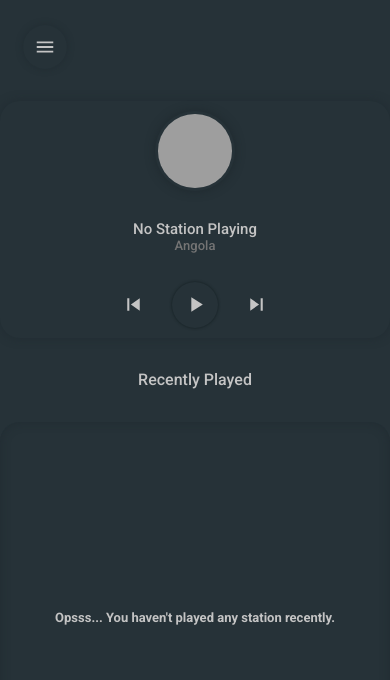
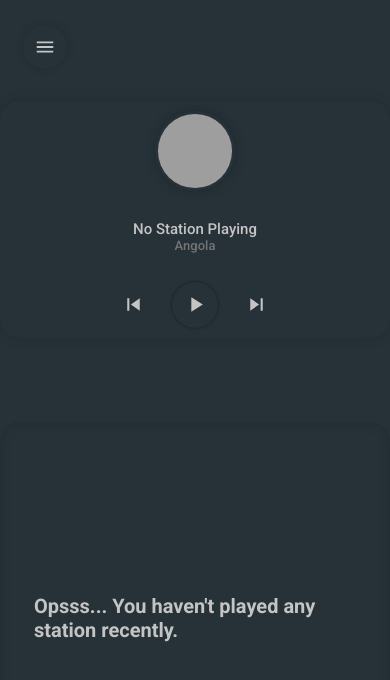
Before and after one commit to emanuelquerty/radioside, a React (Create React App) app: page / in a window 390 px wide. Shown: the top 680 px of the page. Built offline with nearby package versions, Linux system fonts and the light colour scheme; grey boxes are pictures that could not be loaded.

Commit message:
Removed Proxy in Production for live testing

```diff
--- a/src/App.css
+++ b/src/App.css
@@ -109,28 +109,14 @@ html {
 
 @media only screen and (max-width: 360px) {
   html {
-    font-size: 55%; /* 62.5% -> 1rem = 10px*/
+    font-size: 55%;
   }
 }
 
 /* Iphone 5 and 4 */
 @media only screen and (max-width: 320px) {
   html {
-    font-size: 54%; /* 62.5% -> 1rem = 10px*/
-  }
-}
-
-/***********************************/
-
-@media only screen and (max-width: 768px) {
-  html {
-    /* font-size: 90%; */
-  }
-}
-
-@media only screen and (max-width: 1024px) {
-  html {
-    /* font-size: 100%; */
+    font-size: 54%;
   }
 }
 
--- a/src/components/pageTitle/pageTitle.jsx
+++ b/src/components/pageTitle/pageTitle.jsx
@@ -5,22 +5,22 @@ function PageTitle(props) {
     let location = window.location.pathname;
     let pageTitle;
     switch (location) {
-      case "/":
+      case "/radio/":
         pageTitle = "Recently Played";
         break;
-      case "/countries":
+      case "/radio/countries":
         pageTitle = "Browse Stations by Country";
         break;
-      case "/languages":
+      case "/radio/languages":
         pageTitle = "Browse Stations by Language";
         break;
-      case "/favorites":
+      case "/radio/favorites":
         pageTitle = "Your Favorite Stations";
         break;
-      case "/stations-by-country":
+      case "/radio/stations-by-country":
         pageTitle = `Radio stations from ${props.countryOrLanguage}`;
         break;
-      case "/stations-by-language":
+      case "/radio/stations-by-language":
         pageTitle = `Radio stations in ${props.countryOrLanguage}`;
         break;
 
--- a/src/components/recents/recents.css
+++ b/src/components/recents/recents.css
@@ -1,5 +1,5 @@
 .recent-page-title {
-  padding: 0rem 0em 0rem 3rem;
+  padding: 0rem 0em 0rem 2rem;
   margin: 1rem 0;
   font-size: 2rem;
   font-weight: 500;
@@ -13,7 +13,7 @@
   height: 100%;
 }
 
-.recent-description--on-empty {
+.recent-description--on-no-recent-stations {
   width: 100%;
   font-size: 2rem;
   font-weight: bold;
--- a/src/components/recents/recents.jsx
+++ b/src/components/recents/recents.jsx
@@ -26,7 +26,7 @@ class Recents extends Component {
         )}
         <div className="recents-inner-wrapper">
           {recents.length === 0 ? (
-            <p className="recent-description--on-empty">
+            <p className="recent-description--on-no-recent-stations">
               Opsss... You haven't played any station recently.
             </p>
           ) : (
```
